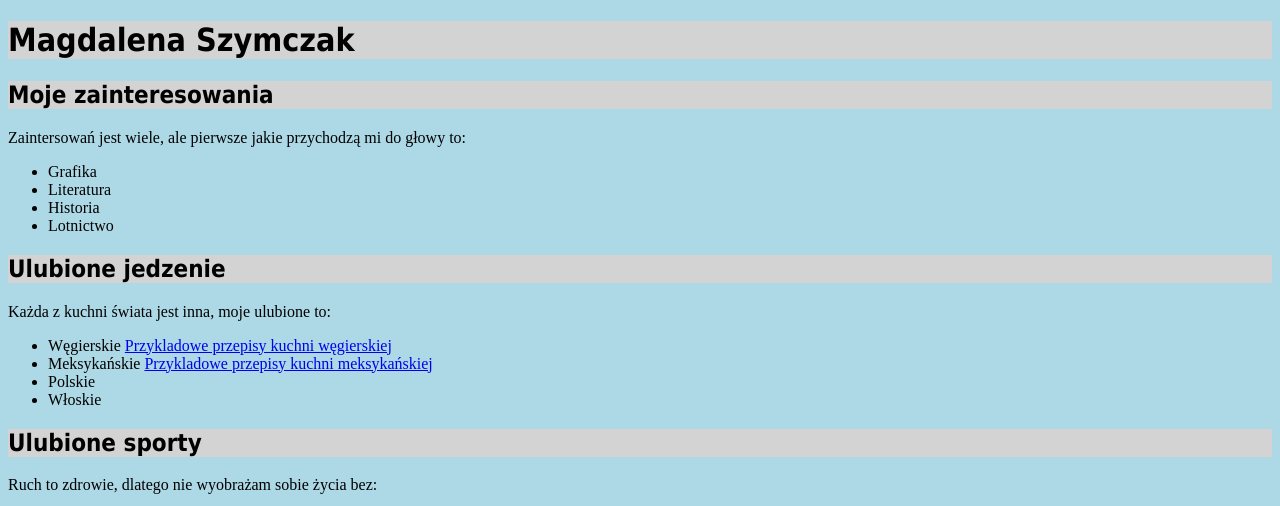
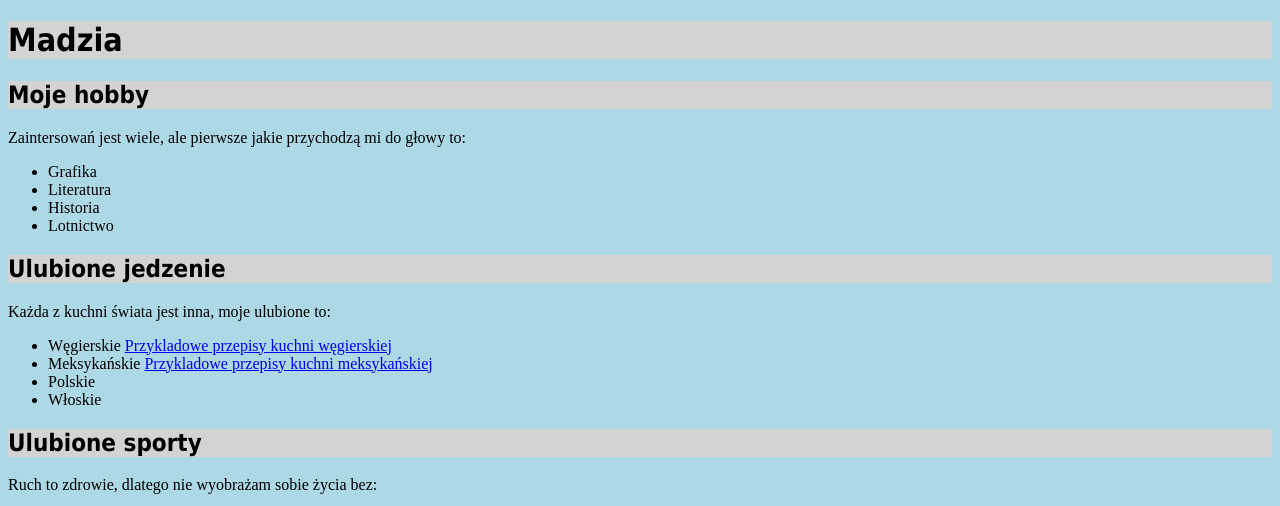
Before and after one commit to buumcio/learning-git, a plain HTML site: page index.html in a window 1280 px wide. Shown: the top 506 px of the page. Drawn offline with Linux system fonts and the light colour scheme.

Commit message:
Change headings

```diff
--- a/index.html
+++ b/index.html
@@ -5,8 +5,8 @@
 		<title>Stronka o mnie</title>
 	</head>
 	<body style="background-color: lightBlue;">
-		<h1 style="background-color: lightGrey; font-family:Tahoma;">Magdalena Szymczak</h1>
-		<h2 style="background-color: lightGrey; font-family:Tahoma;">Moje zainteresowania</h2>
+		<h1 style="background-color: lightGrey; font-family:Tahoma;">Madzia</h1>
+		<h2 style="background-color: lightGrey; font-family:Tahoma;">Moje hobby</h2>
 		<p>Zaintersowań jest wiele, ale pierwsze jakie przychodzą mi do głowy to:</p>
 		<ul>
 			<li>Grafika</li>
```
